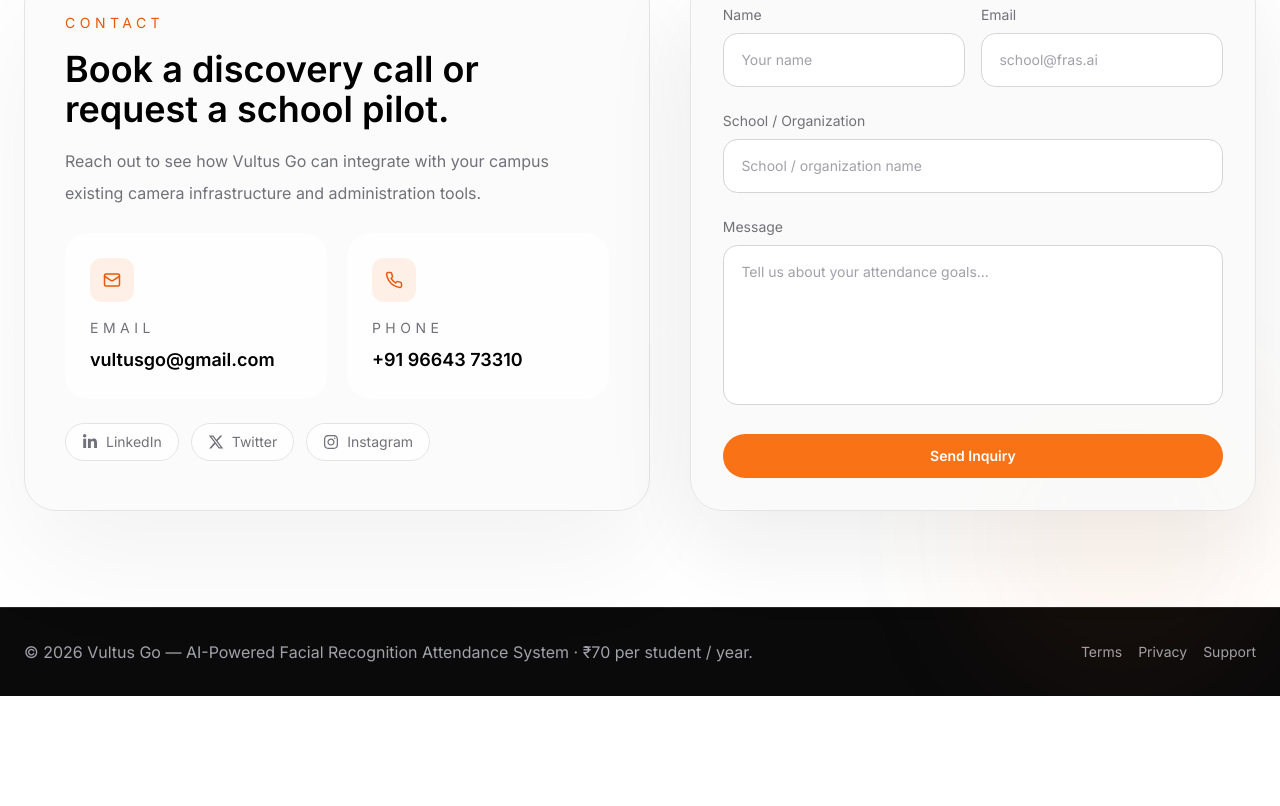
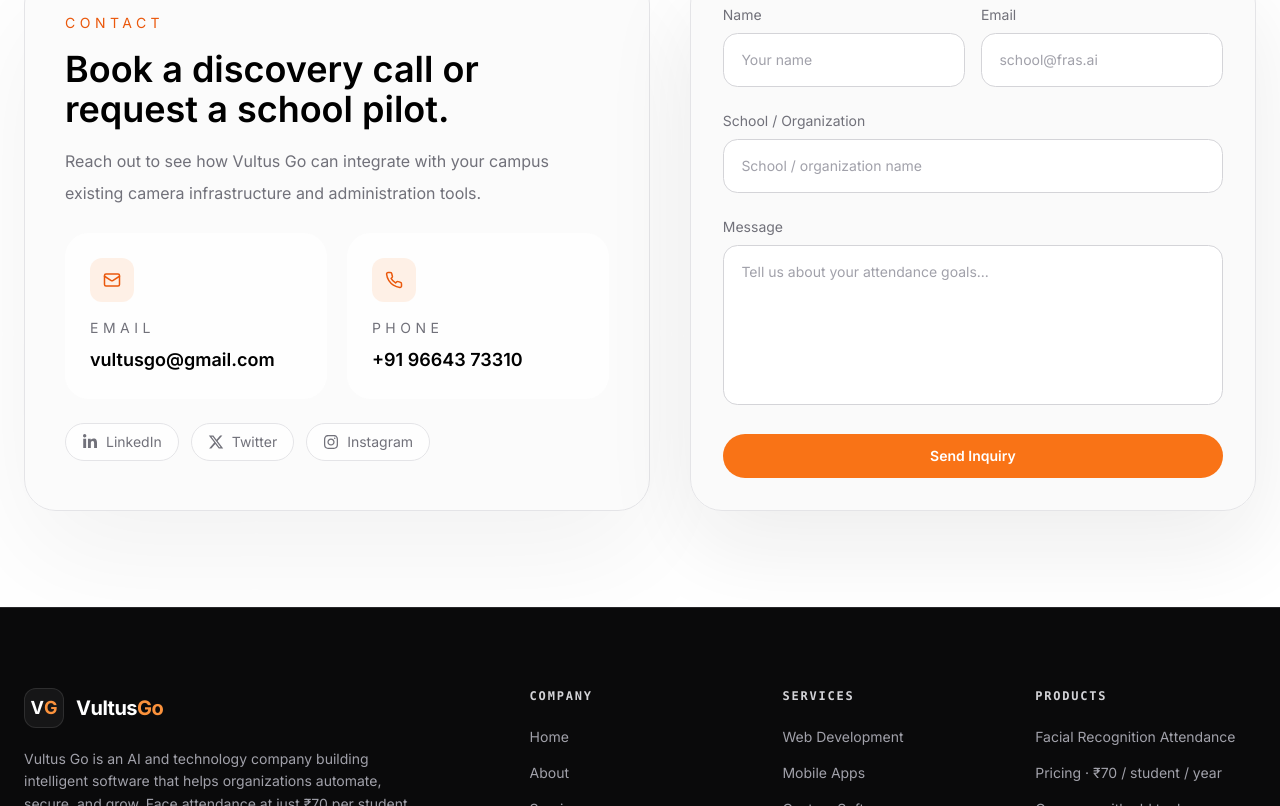
Before and after one commit to rjtech-code/FCA-Portfolio, a React (Vite) app: page / in a window 1280 px wide. Shown: the part 11194-12000 px from the top of the page. Before the commit the page ends 11890 px from the top, so only its background shows below. Built offline with nearby package versions, Linux system fonts and the light colour scheme.

Commit message:
foter added

```diff
--- a/src/App.jsx
+++ b/src/App.jsx
@@ -19,9 +19,15 @@ import {
   LuVolumeX,
   LuX,
   LuMail,
+  LuMapPin,
   LuPhone,
 } from "react-icons/lu";
-import { FaInstagram, FaLinkedinIn, FaXTwitter } from "react-icons/fa6";
+import {
+  FaGithub,
+  FaInstagram,
+  FaLinkedinIn,
+  FaXTwitter,
+} from "react-icons/fa6";
 
 const problemCards = [
   {
@@ -235,6 +241,76 @@ const socialLinks = [
     href: "https://www.instagram.com/vultusgo",
     icon: FaInstagram,
   },
+];
+
+// Footer content mirrors the official site footer (vultusgo.in)
+const MAIN_SITE = "https://www.vultusgo.in";
+
+const footerColumns = [
+  {
+    title: "Company",
+    links: [
+      ["Home", `${MAIN_SITE}/`],
+      ["About", `${MAIN_SITE}/about`],
+      ["Services", `${MAIN_SITE}/services`],
+      ["Products", `${MAIN_SITE}/products`],
+      ["Contact", `${MAIN_SITE}/contact`],
+    ],
+  },
+  {
+    title: "Services",
+    links: [
+      ["Web Development", `${MAIN_SITE}/services/web-development`],
+      ["Mobile Apps", `${MAIN_SITE}/services/mobile-app-development`],
+      ["Custom Software", `${MAIN_SITE}/services/custom-software-development`],
+      ["AI & Machine Learning", `${MAIN_SITE}/services/ai-machine-learning`],
+      ["UI/UX Design", `${MAIN_SITE}/services/ui-ux-design`],
+    ],
+  },
+  {
+    title: "Products",
+    links: [
+      ["Facial Recognition Attendance", "#hero"],
+      ["Pricing · ₹70 / student / year", "#pricing"],
+      ["Compare with old tools", "#compare"],
+      ["All Products", `${MAIN_SITE}/products`],
+    ],
+  },
+];
+
+const footerSocials = [
+  {
+    label: "LinkedIn",
+    href: "https://www.linkedin.com/company/vultusgo",
+    icon: FaLinkedinIn,
+  },
+  { label: "GitHub", href: "https://github.com/vultusgo", icon: FaGithub },
+  {
+    label: "X (Twitter)",
+    href: "https://twitter.com/vultusgo",
+    icon: FaXTwitter,
+  },
+  {
+    label: "Instagram",
+    href: "https://www.instagram.com/vultusgo",
+    icon: FaInstagram,
+  },
+];
+
+const footerContacts = [
+  {
+    label: "Email",
+    value: "vultusgo@gmail.com",
+    href: "mailto:vultusgo@gmail.com",
+    icon: LuMail,
+  },
+  {
+    label: "Phone",
+    value: "+91 9664373310",
+    href: "tel:+919664373310",
+    icon: LuPhone,
+  },
+  { label: "Location", value: "Churu, Rajasthan 331001", icon: LuMapPin },
 ];
 
 const fadeUp = {
@@ -1758,25 +1834,122 @@ function App() {
         </section>
       </main>
 
-      <footer className="border-t border-zinc-800 bg-[#0a0a0b] px-6 py-8 text-zinc-400">
-        <div className="mx-auto flex max-w-7xl flex-col gap-6 md:flex-row md:items-center md:justify-between">
-          <p>
-            © 2026 Vultus Go — AI-Powered Facial Recognition Attendance System
-            · ₹70 per student / year.
-          </p>
-          <div className="flex items-center gap-4 text-sm">
-            <a href="#hero" className="transition hover:text-white">
-              Terms
-            </a>
-            <a href="#hero" className="transition hover:text-white">
-              Privacy
-            </a>
-            <a
-              href="mailto:vultusgo@gmail.com"
-              className="transition hover:text-white"
-            >
-              Support
-            </a>
+      <footer className="relative overflow-hidden border-t border-zinc-800 bg-[#0a0a0b] px-6 pb-8 pt-16 text-zinc-400 sm:pt-20">
+        <div className="mx-auto max-w-7xl">
+          <div className="mb-14 grid grid-cols-1 gap-12 md:grid-cols-2 lg:grid-cols-5 lg:gap-8">
+            <div className="lg:col-span-2">
+              <a
+                href="#hero"
+                className="mb-5 inline-flex items-center gap-3"
+                aria-label="Vultus Go home"
+              >
+                <span className="flex h-10 w-10 items-center justify-center rounded-xl border border-white/10 bg-white/5 text-lg font-bold text-white">
+                  V<span className="text-sky-400">G</span>
+                </span>
+                <span className="text-xl font-bold tracking-tight text-white">
+                  Vultus<span className="text-sky-400">Go</span>
+                </span>
+              </a>
+              <p className="mb-6 max-w-sm text-sm leading-relaxed text-zinc-400">
+                Vultus Go is an AI and technology company building intelligent
+                software that helps organizations automate, secure, and grow.
+                Face attendance at just ₹70 per student / year.
+              </p>
+              <div className="flex gap-3">
+                {footerSocials.map(({ label, href, icon: Icon }) => (
+                  <a
+                    key={label}
+                    href={href}
+                    target="_blank"
+                    rel="noreferrer"
+                    aria-label={label}
+                    className="flex h-10 w-10 items-center justify-center rounded-lg border border-white/10 bg-white/5 text-zinc-400 transition hover:border-sky-400/60 hover:bg-sky-500 hover:text-white"
+                  >
+                    <Icon aria-hidden="true" className="h-4 w-4" />
+                  </a>
+                ))}
+              </div>
+            </div>
+
+            {footerColumns.map((column) => (
+              <div key={column.title}>
+                <p className="mb-5 font-mono text-xs font-semibold uppercase tracking-[0.15em] text-zinc-300">
+                  {column.title}
+                </p>
+                <ul className="space-y-3">
+                  {column.links.map(([label, href]) => (
+                    <li key={label}>
+                      <a
+                        href={href}
+                        {...(href.startsWith("http")
+                          ? { target: "_blank", rel: "noreferrer" }
+                          : {})}
+                        className="text-sm text-zinc-400 transition-colors hover:text-sky-400"
+                      >
+                        {label}
+                      </a>
+                    </li>
+                  ))}
+                </ul>
+              </div>
+            ))}
+          </div>
+
+          <div className="mb-8 grid grid-cols-1 gap-6 border-t border-white/10 py-8 md:grid-cols-3">
+            {footerContacts.map(({ label, value, href, icon: Icon }) => {
+              const content = (
+                <>
+                  <span className="flex h-10 w-10 shrink-0 items-center justify-center rounded-lg border border-white/10 bg-white/5 text-sky-400 transition group-hover:border-sky-500 group-hover:bg-sky-500 group-hover:text-white">
+                    <Icon aria-hidden="true" className="h-4 w-4" />
+                  </span>
+                  <span>
+                    <span className="block font-mono text-[11px] uppercase tracking-[0.15em] text-zinc-500">
+                      {label}
+                    </span>
+                    <span className="block break-all text-sm text-zinc-300 transition group-hover:text-white">
+                      {value}
+                    </span>
+                  </span>
+                </>
+              );
+              return href ? (
+                <a
+                  key={label}
+                  href={href}
+                  className="group flex items-center gap-3"
+                >
+                  {content}
+                </a>
+              ) : (
+                <div key={label} className="group flex items-center gap-3">
+                  {content}
+                </div>
+              );
+            })}
+          </div>
+
+          <div className="flex flex-col items-center justify-between gap-4 border-t border-white/10 pt-8 text-sm text-zinc-500 md:flex-row">
+            <p>© {new Date().getFullYear()} Vultus Go. All rights reserved.</p>
+            <div className="flex flex-wrap items-center justify-center gap-x-5 gap-y-2">
+              <a
+                href="https://www.vultusgo.in/"
+                target="_blank"
+                rel="noreferrer"
+                className="inline-flex items-center gap-1.5 font-mono text-xs uppercase tracking-wider text-zinc-300 transition-colors hover:text-sky-400"
+              >
+                Main site · vultusgo.in
+                <LuArrowUpRight aria-hidden="true" className="h-3.5 w-3.5" />
+              </a>
+              <a
+                href="https://dev.vultusgo.in"
+                target="_blank"
+                rel="noreferrer"
+                className="inline-flex items-center gap-1.5 font-mono text-xs uppercase tracking-wider text-zinc-300 transition-colors hover:text-sky-400"
+              >
+                Dev Studio · dev.vultusgo.in
+                <LuArrowUpRight aria-hidden="true" className="h-3.5 w-3.5" />
+              </a>
+            </div>
           </div>
         </div>
       </footer>
```
